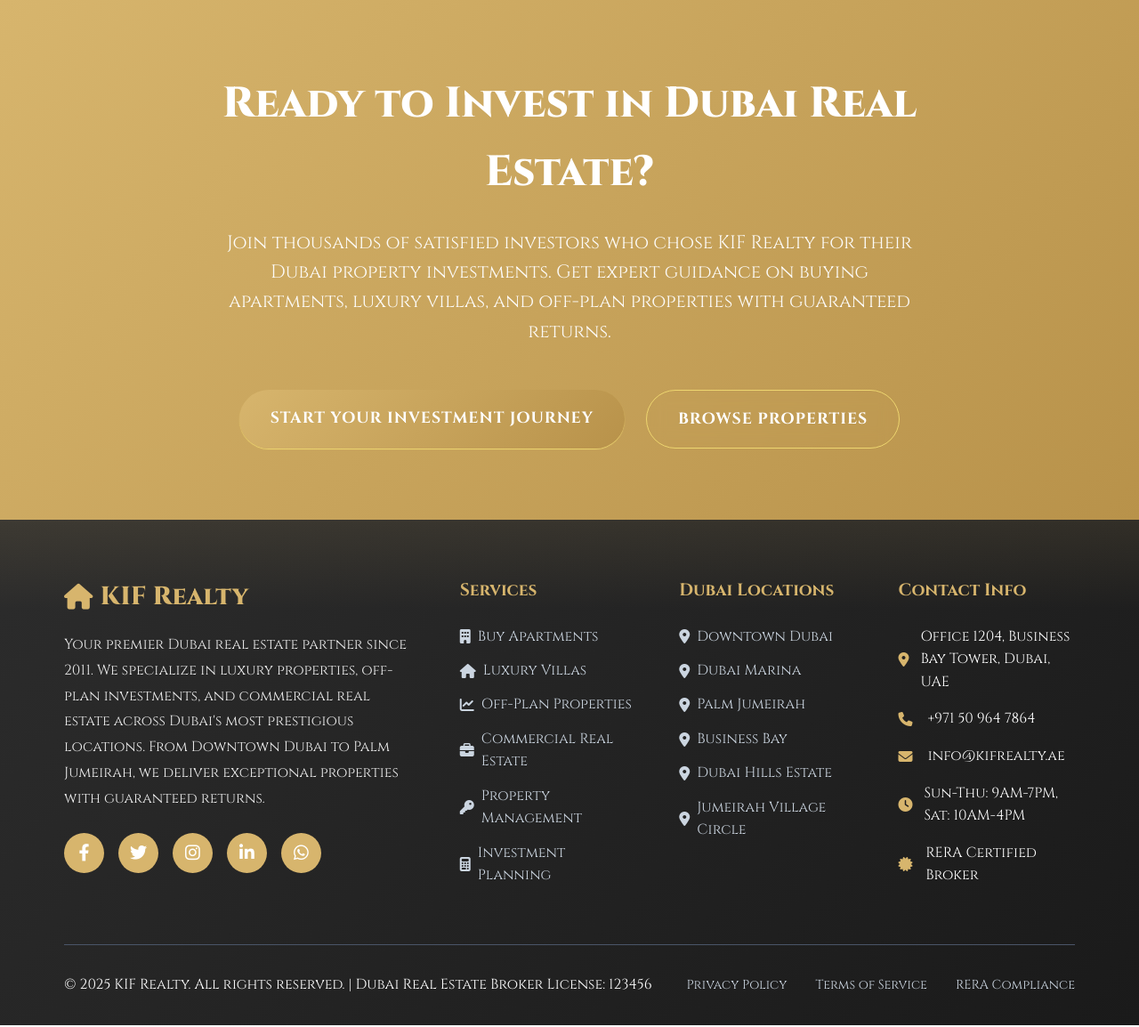
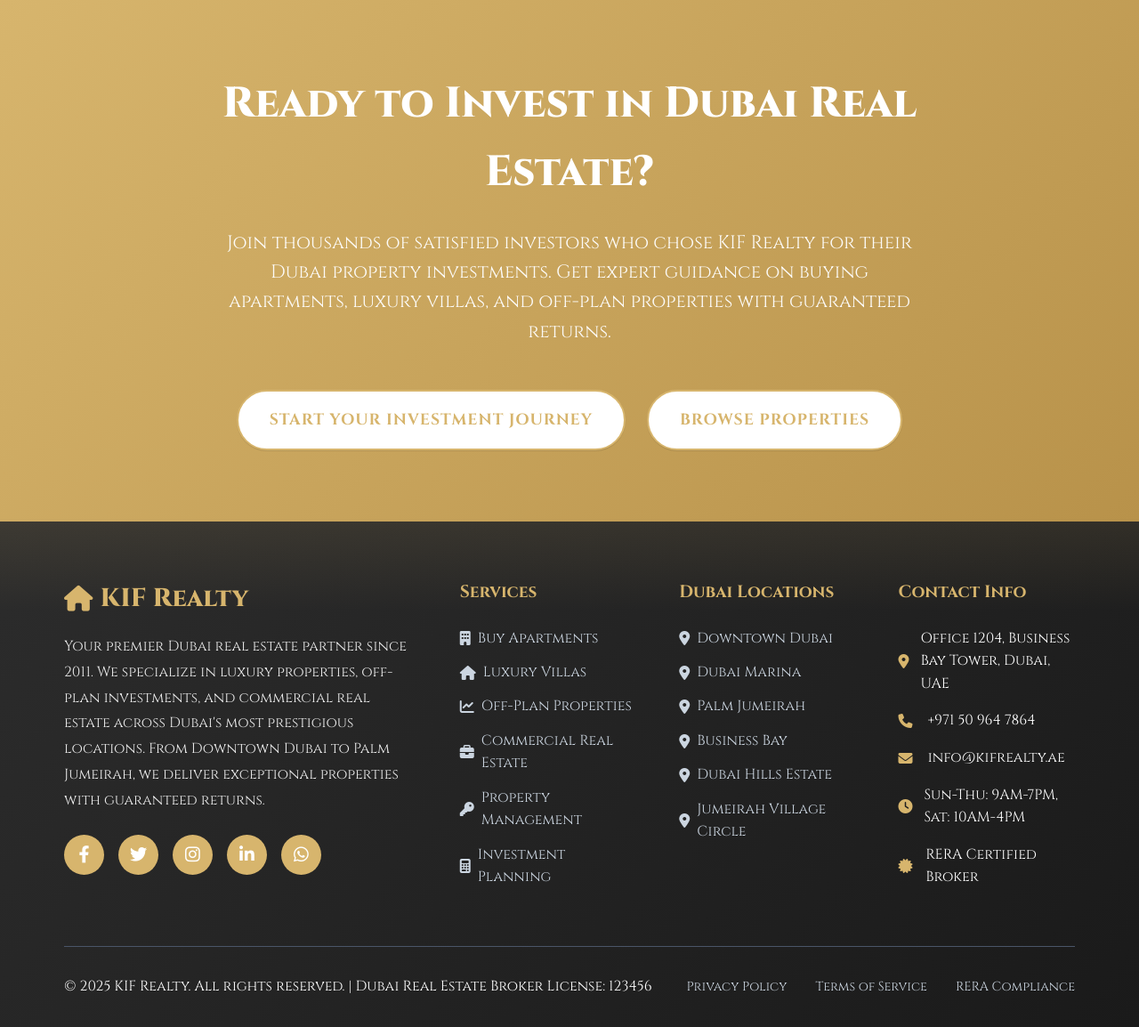
Before and after one commit to sreehari-a-h/Kif-Reality, a Django app: page / in a window 1280 px wide. Shown: the part 4527-5681 px from the top of the page at 89% size. Run offline with Django 4.2, Linux system fonts and the light colour scheme; data that the repository does not hold is empty; some libraries are stand-ins or nearby versions.

Commit message:
refactor: fix - RtoInvD section background color button.

```diff
--- a/static/css/index.css
+++ b/static/css/index.css
@@ -264,6 +264,23 @@ html {
 .btn-primary:hover {
     transform: translateY(-4px);
     box-shadow: 0 5px 5px rgba(215, 181, 109, 0.6);
+}
+
+.btn-primary-custom {
+    background: white;
+    color: var(--primary-gold);
+    border: 2px solid var(--primary-gold);
+    backdrop-filter: blur(10px);
+    box-shadow: 0 1px 1px rgba(0, 0, 0, 0.1);
+}
+
+
+.btn-secondary-custom {
+    background: white;
+    color: var(--primary-gold);
+    border: 2px solid var(--primary-gold);
+    backdrop-filter: blur(10px);
+    box-shadow: 0 1px 1px rgba(0, 0, 0, 0.1);
 }
 
 .btn-secondary {
--- a/templates/index.html
+++ b/templates/index.html
@@ -199,8 +199,8 @@
             expert guidance on buying apartments, luxury villas, and off-plan properties with guaranteed returns.
         </p>
         <div class="cta-buttons">
-            <a href="contact.html" class="btn btn-primary">Start Your Investment Journey</a>
-            <a href="properties.html" class="btn btn-secondary">Browse Properties</a>
+            <a href="contact.html" class="btn btn-primary-custom">Start Your Investment Journey</a>
+            <a href="properties.html" class="btn btn-secondary-custom">Browse Properties</a>
         </div>
     </div>
 </section>
```
